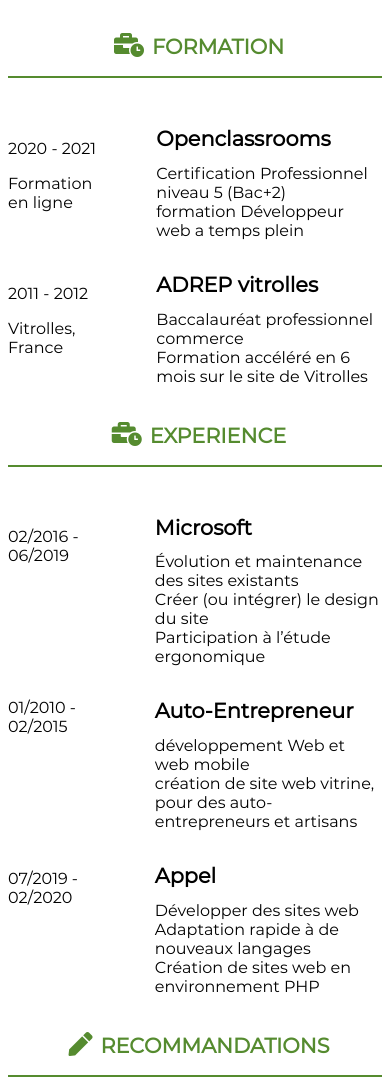
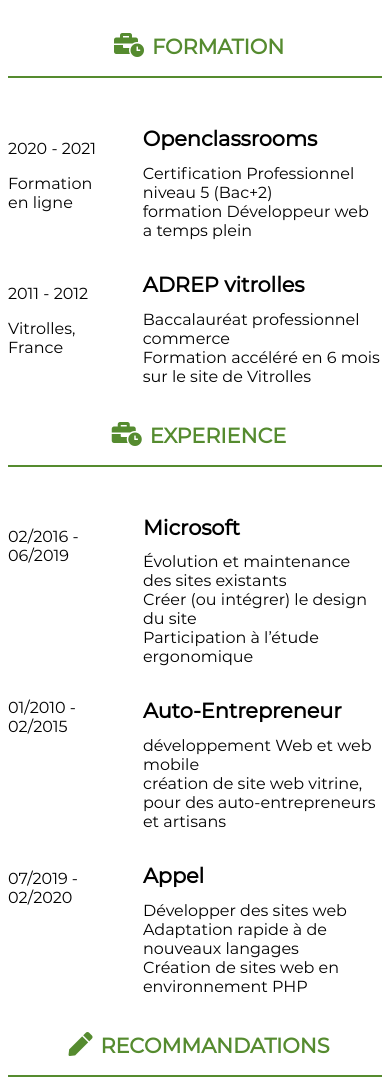
Before and after one commit to dehaut-dev/P2_DEHAUT_Jean-sebastien, a plain HTML site: page index.html in a window 390 px wide. Shown: the part 1259-2340 px from the top of the page. Drawn offline with Linux system fonts and the light colour scheme.

Commit message:
maj dernière modif CSS

```diff
--- a/index.html
+++ b/index.html
@@ -115,7 +115,7 @@
                     </div>
                 </div>
 
-                <div class="container-2">
+                <div class="container-3">
                     <div>
                         <ul>
                             <li class="titre-forma">Microsoft</li>
--- a/style.css
+++ b/style.css
@@ -81,6 +81,7 @@ h3{
 main{
     width: 66.5%;
     height: auto;
+    margin-left: 40px;
 }
 main li{
     text-align: left;
@@ -110,11 +111,7 @@ main li{
     justify-content: space-around;
 
 }
-.container-2{
-    display: flex;
-    flex-direction: column;
-    margin-left: 1rem;
-}
+
 .souli2{
     width: 95%;
 	height:2px;
@@ -147,11 +144,21 @@ h2{
     font-weight: bold;
     padding-bottom: 0.8rem;
 }
+.container-2{
+    display: flex;
+    flex-direction: column;
+    margin-left: 2rem;
+}
 
 /*experiences*/
 
 .align{
     margin-block-end: 3.8em;
+}
+.container-3{
+    display: flex;
+    flex-direction: column;
+    margin-left: 1.3rem;
 }
 
 /*recommandations*/
@@ -205,6 +212,7 @@ h2{
     main{
         width: 100%;
         height: auto;
+        margin-left: 0;
     }
     .icone-title{
         font-size: 1.5rem;
@@ -239,8 +247,19 @@ h2{
     .title{
         justify-content: center;
     }
+    /* experience */
 
-    /*formations*/
+    .container-2{
+        margin-left: 0;
+        padding-left:5%;
+    }
+
+    .container-3{
+        margin: 0;
+        padding: 0;
+    }
+
+    /*recommandation*/
 
     .container-bas{
         justify-content: space-around;
@@ -271,4 +290,7 @@ h2{
     .align-bas{
         margin-right: 0;
     }
+    .container-2{
+        padding-left:0;
+    }
 }
```
